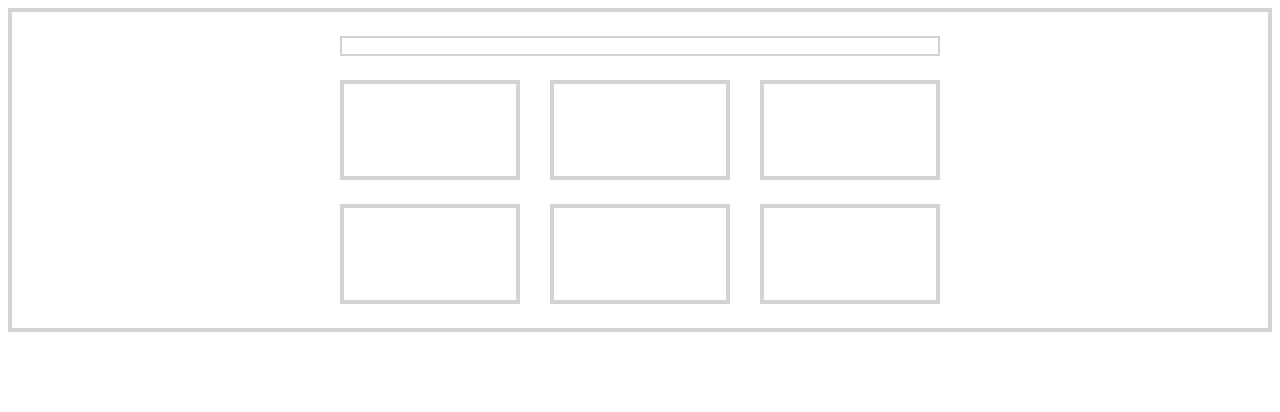
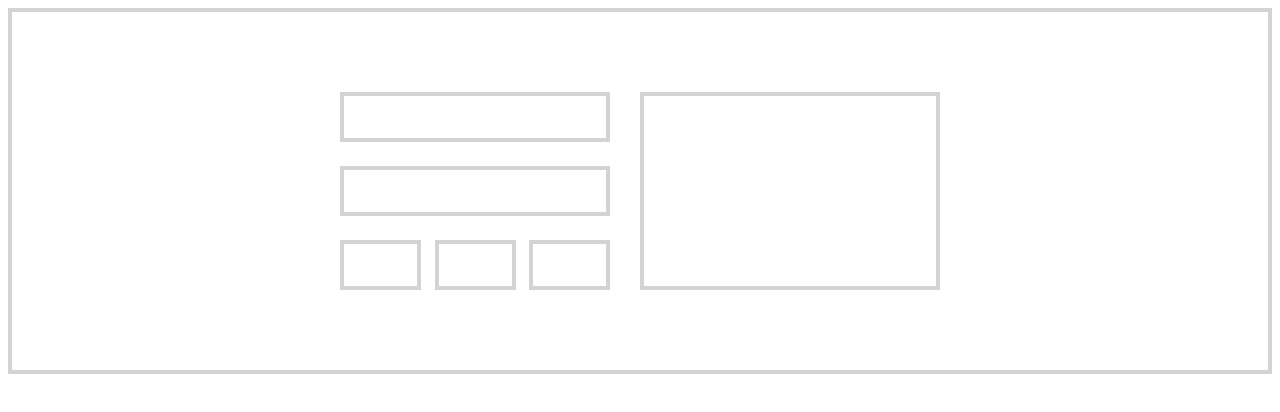
Before and after one commit to mustyAY/CSS-Crash, a plain HTML site: page Flex/index.html in a window 1280 px wide. Drawn offline with Linux system fonts and the light colour scheme.

Commit message:
last layout

```diff
--- a/Flex/index.html
+++ b/Flex/index.html
@@ -10,16 +10,17 @@
   <body>
     <div class="container">
         <div class="row">
-            <div class="title"></div>
             <div class="box-wrapper">
-                <div class="box"></div>
-                <div class="box"></div>
-                <div class="box"></div>
-                <div class="box"></div>
-                <div class="box"></div>
-                <div class="box"></div>
+                <div class="box box-small"></div>
+                <div class="box box-small"></div>
+                <div class="box-sbs">
+                    <div class="box box-tiny"></div>
+                    <div class="box box-tiny"></div>
+                    <div class="box box-tiny"></div>
+                </div>
             </div>
+            <div class="box box-large"></div>
         </div>
-    </div>
-  </body>
+        </div>
+    </body>
 </html>
--- a/Flex/style.css
+++ b/Flex/style.css
@@ -4,34 +4,41 @@
 
 .container {
     border: 4px solid lightgrey;
-    padding: 24px 24px 0 24px;
-    display: flex;
-    justify-content: center; /* also centers */
-
+    padding: 80px 24px 80px 24px;
 }
 
 .row{
     width: 100%;
+    display: flex;
+    justify-content: space-between;
     max-width: 600px;
-   /* margin: 0 auto; /* centers the elements */
+    margin: 0 auto -24px auto;
 }
 
 .box{
     border: 4px solid lightgray;
-    width: calc(30%);
-    height: 100px;
     margin-bottom: 24px;
 }
 
-.title{
-    border: 2px solid lightgray;
-    width: 100%;
-    height: 20px;
-    margin-bottom: 24px;
+.box-small{
+    height: 50px;
+}
+
+.box-tiny{
+    width: 30%;
+    height: 50px;
+
+}
+
+.box-sbs{
+    display: flex;
+    justify-content: space-between;
 }
 
 .box-wrapper{
-    display: flex;
-    flex-wrap: wrap;
-    justify-content: space-between;
+    width: 45%;
 }
+
+.box-large{
+    width: 50%;
+}
```
